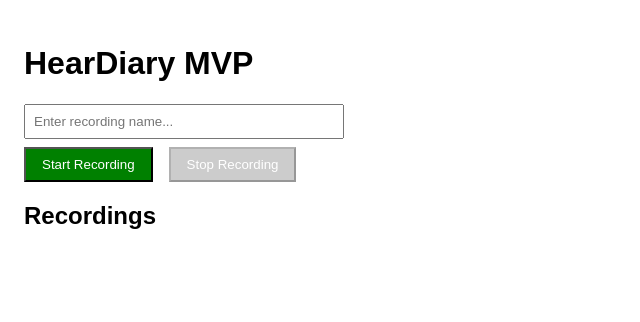
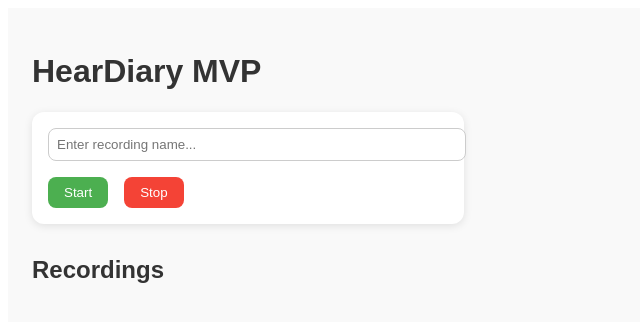
Before and after one commit to HearDiary/heardiary-app, a React app in the folder src/: page / in a window 1280 px wide. Shown: the top 322 px of the page, without its empty margins (0-640 px from the left). Built offline with nearby package versions, Linux system fonts and the light colour scheme; the HTML template or start-up script is replaced by a standard one.

Commit message:
Update main.tsx

```diff
--- a/src/main.tsx
+++ b/src/main.tsx
@@ -1,5 +1,5 @@
 // main.tsx
-import React, { useState, useRef } from 'react';
+import React, { useState, useRef, useEffect } from 'react';
 import ReactDOM from 'react-dom/client';
 
 const App = () => {
@@ -7,9 +7,11 @@ const App = () => {
   const [recordingName, setRecordingName] = useState('');
   const [isRecording, setIsRecording] = useState(false);
   const [error, setError] = useState('');
+  const [recordingTime, setRecordingTime] = useState(0);
   const mediaRecorderRef = useRef<MediaRecorder | null>(null);
   const audioChunksRef = useRef<Blob[]>([]);
   const streamRef = useRef<MediaStream | null>(null);
+  const intervalRef = useRef<number | null>(null);
 
   const isSafari = /^((?!chrome|android).)*safari/i.test(navigator.userAgent);
   const preferredMimeType = isSafari ? 'audio/mp4' : 'audio/webm;codecs=opus';
@@ -24,6 +26,11 @@ const App = () => {
       audioChunksRef.current = [];
       setIsRecording(true);
       setError('');
+      setRecordingTime(0);
+
+      intervalRef.current = window.setInterval(() => {
+        setRecordingTime((prev) => prev + 1);
+      }, 1000);
 
       mediaRecorder.ondataavailable = (event) => {
         if (event.data.size > 0) {
@@ -40,6 +47,8 @@ const App = () => {
         ]);
         setRecordingName('');
         setIsRecording(false);
+        setRecordingTime(0);
+        if (intervalRef.current) clearInterval(intervalRef.current);
         streamRef.current?.getTracks().forEach(track => track.stop());
       };
 
@@ -56,45 +65,62 @@ const App = () => {
     }
   };
 
+  const deleteRecording = (index: number) => {
+    setRecordings((prev) => prev.filter((_, i) => i !== index));
+  };
+
+  const formatTime = (seconds: number) => {
+    const mins = Math.floor(seconds / 60).toString().padStart(2, '0');
+    const secs = (seconds % 60).toString().padStart(2, '0');
+    return `${mins}:${secs}`;
+  };
+
   return (
-    <div style={{ padding: '1rem', fontFamily: 'Arial, sans-serif' }}>
-      <h1>HearDiary MVP</h1>
+    <div style={{ padding: '1.5rem', fontFamily: 'Arial, sans-serif', backgroundColor: '#f9f9f9', minHeight: '100vh' }}>
+      <h1 style={{ color: '#333' }}>HearDiary MVP</h1>
+
+      <div style={{ backgroundColor: 'white', padding: '1rem', borderRadius: '12px', boxShadow: '0 2px 8px rgba(0,0,0,0.1)', maxWidth: '400px', marginBottom: '2rem' }}>
         <input
           placeholder="Enter recording name..."
           value={recordingName}
           onChange={(e) => setRecordingName(e.target.value)}
           disabled={isRecording}
-        style={{ padding: '0.5rem', marginBottom: '0.5rem', display: 'block', width: '100%', maxWidth: '300px' }}
+          style={{ padding: '0.5rem', width: '100%', marginBottom: '1rem', borderRadius: '8px', border: '1px solid #ccc' }}
         />
-      <div style={{ marginBottom: '1rem' }}>
+
+        <div style={{ display: 'flex', gap: '1rem', alignItems: 'center' }}>
           <button
             onClick={startRecording}
             disabled={isRecording}
-          style={{ backgroundColor: isRecording ? '#ccc' : 'green', color: 'white', padding: '0.5rem 1rem', marginRight: '1rem' }}
+            style={{ backgroundColor: '#4CAF50', color: 'white', padding: '0.5rem 1rem', border: 'none', borderRadius: '8px' }}
           >
-          {isRecording ? 'Recording...' : 'Start Recording'}
+            {isRecording ? 'Recording...' : 'Start'}
           </button>
           <button
             onClick={stopRecording}
             disabled={!isRecording}
-          style={{ backgroundColor: !isRecording ? '#ccc' : 'red', color: 'white', padding: '0.5rem 1rem' }}
+            style={{ backgroundColor: '#f44336', color: 'white', padding: '0.5rem 1rem', border: 'none', borderRadius: '8px' }}
           >
-          Stop Recording
+            Stop
           </button>
+          {isRecording && <span style={{ color: '#e53935', fontWeight: 'bold' }}>{formatTime(recordingTime)}</span>}
+        </div>
+        {error && <p style={{ color: 'red', marginTop: '0.5rem' }}>{error}</p>}
       </div>
 
-      {error && <p style={{ color: 'red' }}>{error}</p>}
-
-      <h2>Recordings</h2>
-      <ul>
+      <h2 style={{ color: '#333' }}>Recordings</h2>
+      <div style={{ display: 'flex', flexDirection: 'column', gap: '1rem' }}>
         {recordings.map((rec, i) => (
-          <li key={i} style={{ marginBottom: '1rem' }}>
-            <strong>{rec.name}</strong><br />
-            <audio controls src={rec.url} style={{ display: 'block', marginTop: '0.5rem' }} />
-            <a href={rec.url} download={`${rec.name}.${isSafari ? 'mp4' : 'webm'}`} style={{ fontSize: '0.9rem' }}>Download</a>
-          </li>
+          <div key={i} style={{ backgroundColor: 'white', padding: '1rem', borderRadius: '12px', boxShadow: '0 1px 4px rgba(0,0,0,0.1)' }}>
+            <strong>{rec.name}</strong>
+            <audio controls src={rec.url} style={{ display: 'block', marginTop: '0.5rem', width: '100%' }} />
+            <div style={{ marginTop: '0.5rem' }}>
+              <a href={rec.url} download={`${rec.name}.${isSafari ? 'mp4' : 'webm'}`} style={{ marginRight: '1rem', color: '#1976d2' }}>Download</a>
+              <button onClick={() => deleteRecording(i)} style={{ background: 'none', color: '#f44336', border: 'none', cursor: 'pointer' }}>Delete</button>
+            </div>
+          </div>
         ))}
-      </ul>
+      </div>
     </div>
   );
 };
```
Lines whose indentation alone changed are shown as unchanged.
